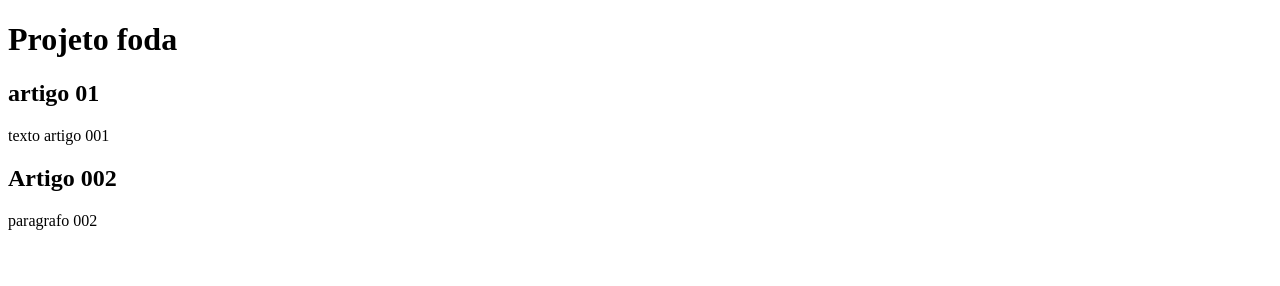
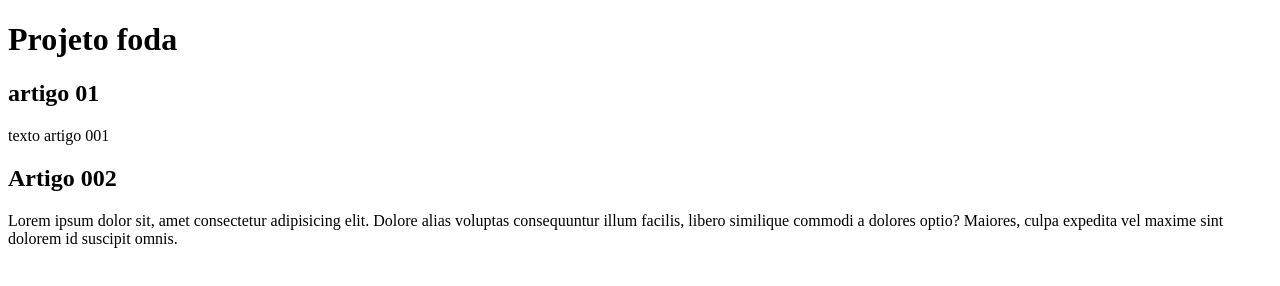
Before and after one commit to cleytonhalf/projeto-site, a plain HTML site: page index.htm in a window 1280 px wide. Drawn offline with Linux system fonts and the light colour scheme.

Commit message:
novo conteudo

```diff
--- a/index.htm
+++ b/index.htm
@@ -16,7 +16,9 @@
         </article>
         <article>
             <h2>Artigo 002</h2>
-            <p>paragrafo 002</p>
+            <p>Lorem ipsum dolor sit, amet consectetur adipisicing elit.
+                 Dolore alias voluptas consequuntur illum facilis, libero similique commodi a dolores optio?
+                  Maiores, culpa expedita vel maxime sint dolorem id suscipit omnis.</p>
         </article>
     </mAin>
 
```
